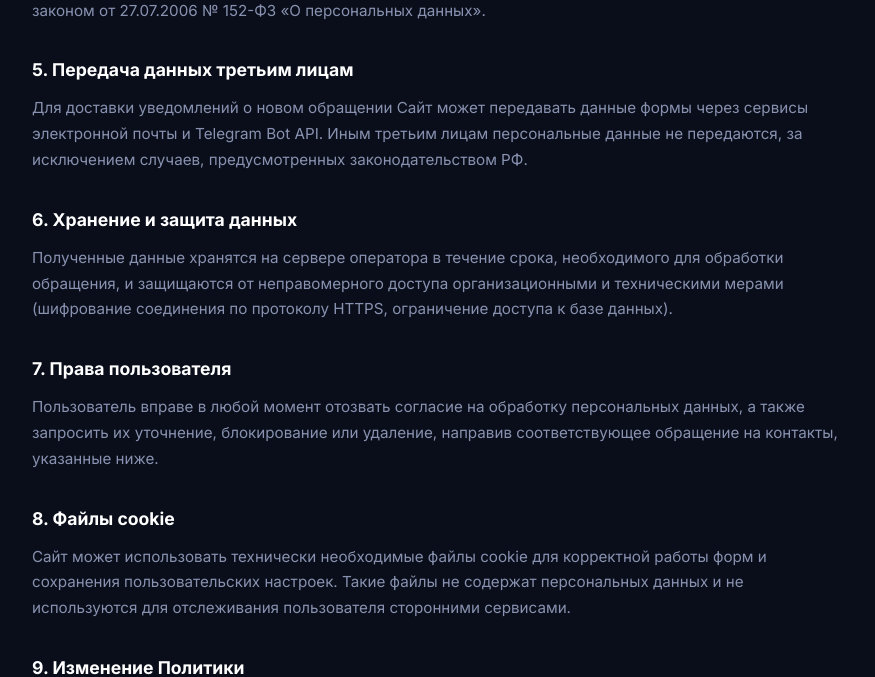
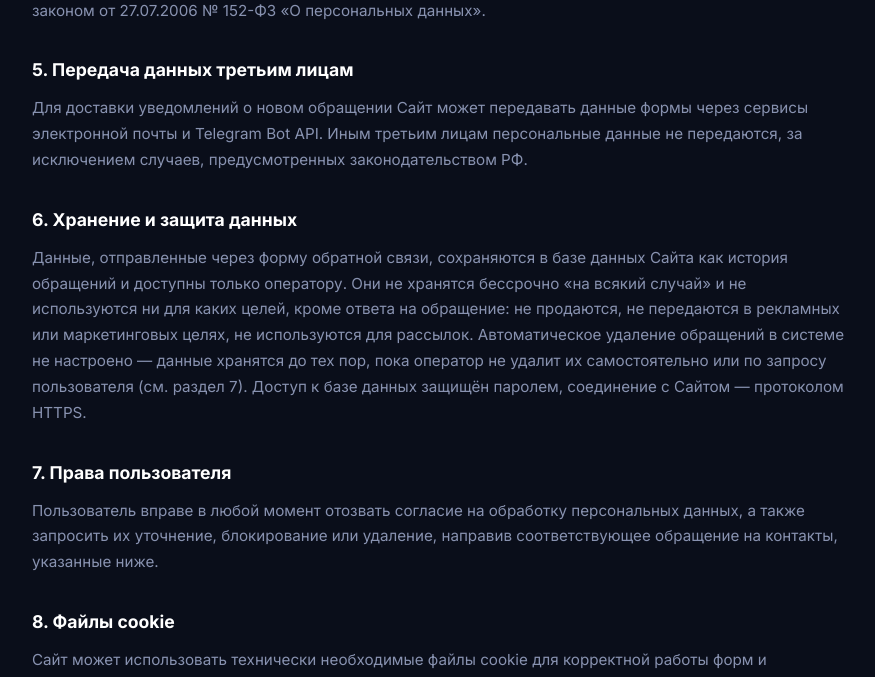
Before and after one commit to Astalex-s/YourPortfolio, a Django app: page /privacy/ in a window 1280 px wide. Shown: the part 1085-1762 px from the top of the page, without its empty margins (198-1073 px from the left). Run offline with Django 5.2, Linux system fonts and the light colour scheme; data that the repository does not hold is empty.

Commit message:
fix(legal): accurately describe contact form data storage in privacy policy
Data is actually saved to the site database (admin inbox), not deleted
automatically. Previous wording implied only short-term storage.

Co-Authored-By: Claude Sonnet 5 <noreply@anthropic.com>

```diff
--- a/apps/pages/templates/pages/privacy.html
+++ b/apps/pages/templates/pages/privacy.html
@@ -55,9 +55,12 @@
       за исключением случаев, предусмотренных законодательством РФ.</p>
 
       <h3>6. Хранение и защита данных</h3>
-      <p>Полученные данные хранятся на сервере оператора в течение срока, необходимого для обработки
-      обращения, и защищаются от неправомерного доступа организационными и техническими мерами
-      (шифрование соединения по протоколу HTTPS, ограничение доступа к базе данных).</p>
+      <p>Данные, отправленные через форму обратной связи, сохраняются в базе данных Сайта как история
+      обращений и доступны только оператору. Они не хранятся бессрочно «на всякий случай» и не используются
+      ни для каких целей, кроме ответа на обращение: не продаются, не передаются в рекламных или маркетинговых
+      целях, не используются для рассылок. Автоматическое удаление обращений в системе не настроено —
+      данные хранятся до тех пор, пока оператор не удалит их самостоятельно или по запросу пользователя
+      (см. раздел 7). Доступ к базе данных защищён паролем, соединение с Сайтом — протоколом HTTPS.</p>
 
       <h3>7. Права пользователя</h3>
       <p>Пользователь вправе в любой момент отозвать согласие на обработку персональных данных, а также
```
